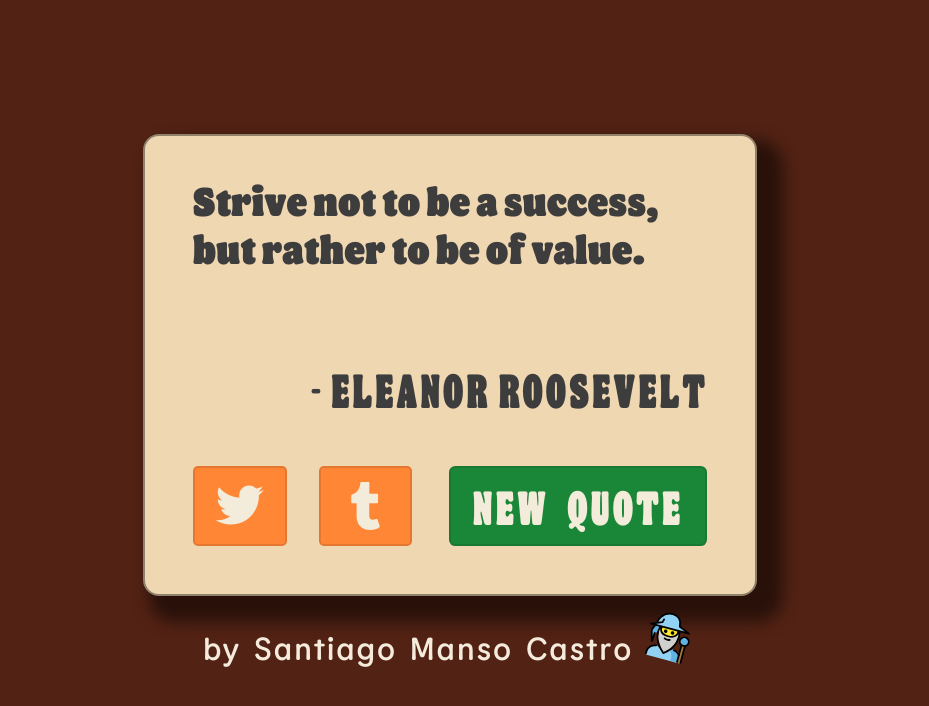
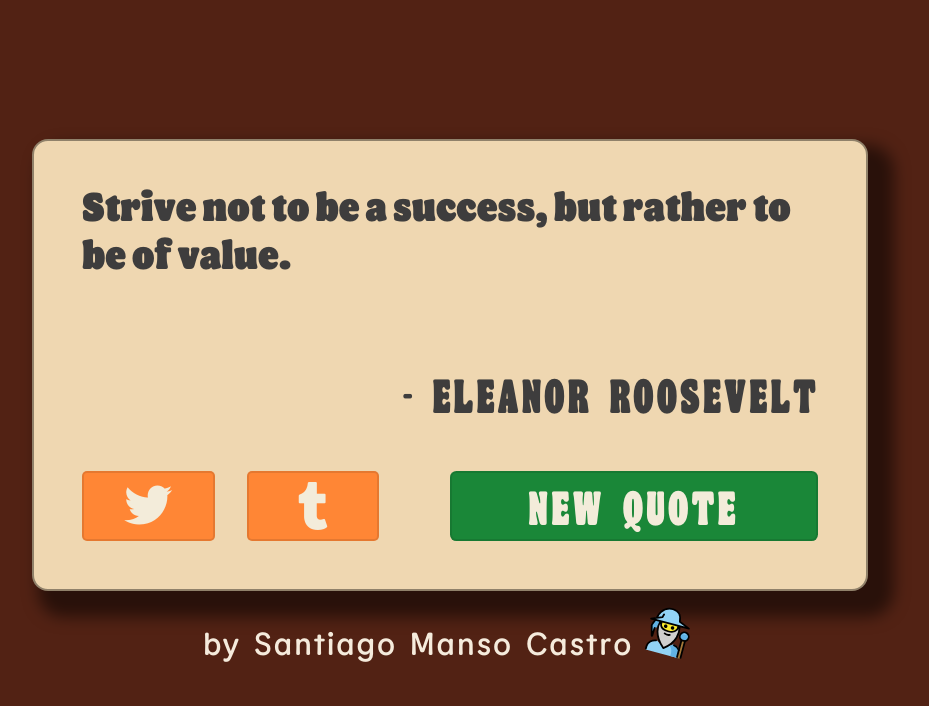
Before and after one commit to santiagomanso/random-quote-generator, a React (Create React App) app: page / in a window 1280 px wide. Shown: the top 706 px of the page, without its empty margins (190-1119 px from the left). Built offline with nearby package versions, Linux system fonts and the light colour scheme.

Commit message:
💄 fixed wrapper growing

```diff
--- a/src/styles.css
+++ b/src/styles.css
@@ -56,8 +56,10 @@ a, a:visited{
     box-shadow: 1rem 1rem 15px 10px rgba(0, 0, 0, 0.5);
     display: flex;
     flex-direction: column;
-    justify-content: center;
+    justify-content: space-between;
     padding-bottom: 3rem;
+    width: 65vw;
+    height: 50vh;
 
 }
 
@@ -73,6 +75,8 @@ a, a:visited{
 
 #text p{
     color: rgb(62, 61, 61);
+    width: 100%;
+
     /* background-color: yellow; */
 }
 
@@ -83,6 +87,7 @@ a, a:visited{
     justify-content: flex-end;
     margin-right: 3rem;
     letter-spacing: .1rem;
+    word-spacing: .6rem;
     font-family: 'Flame2';
     font-size: 3rem;
 }
```
